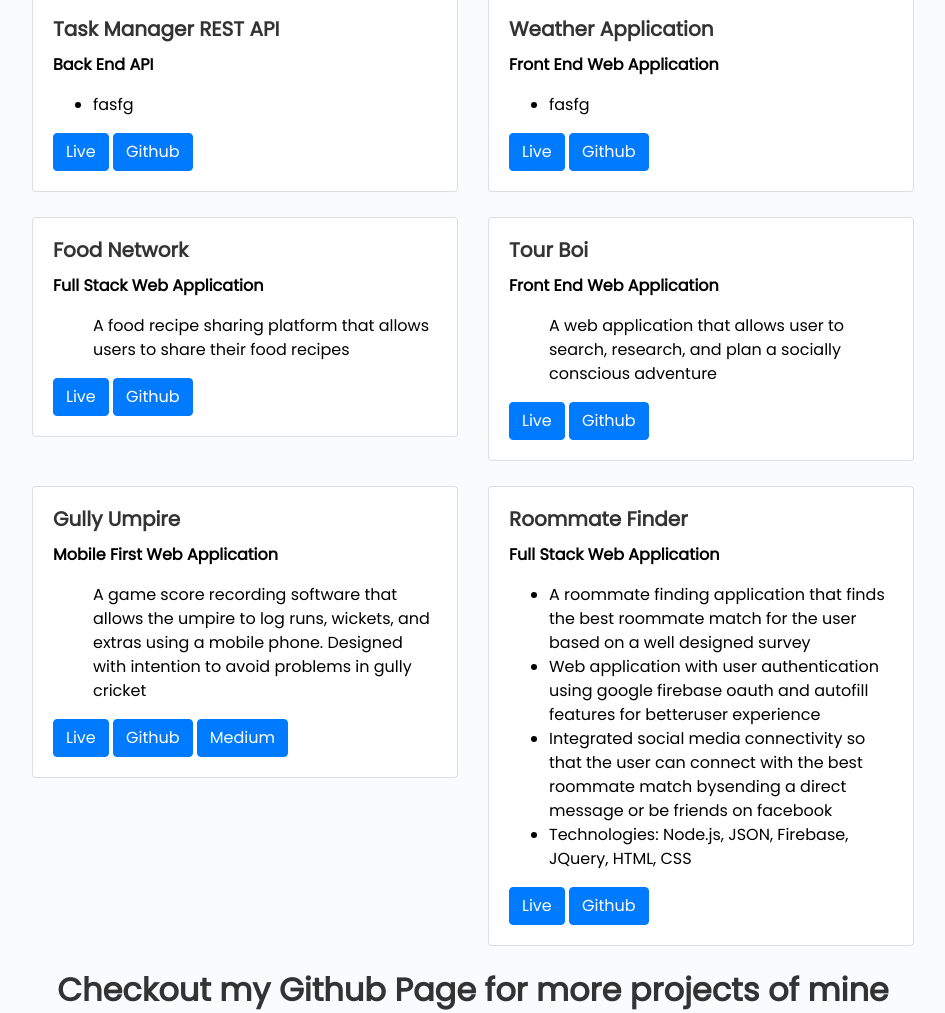
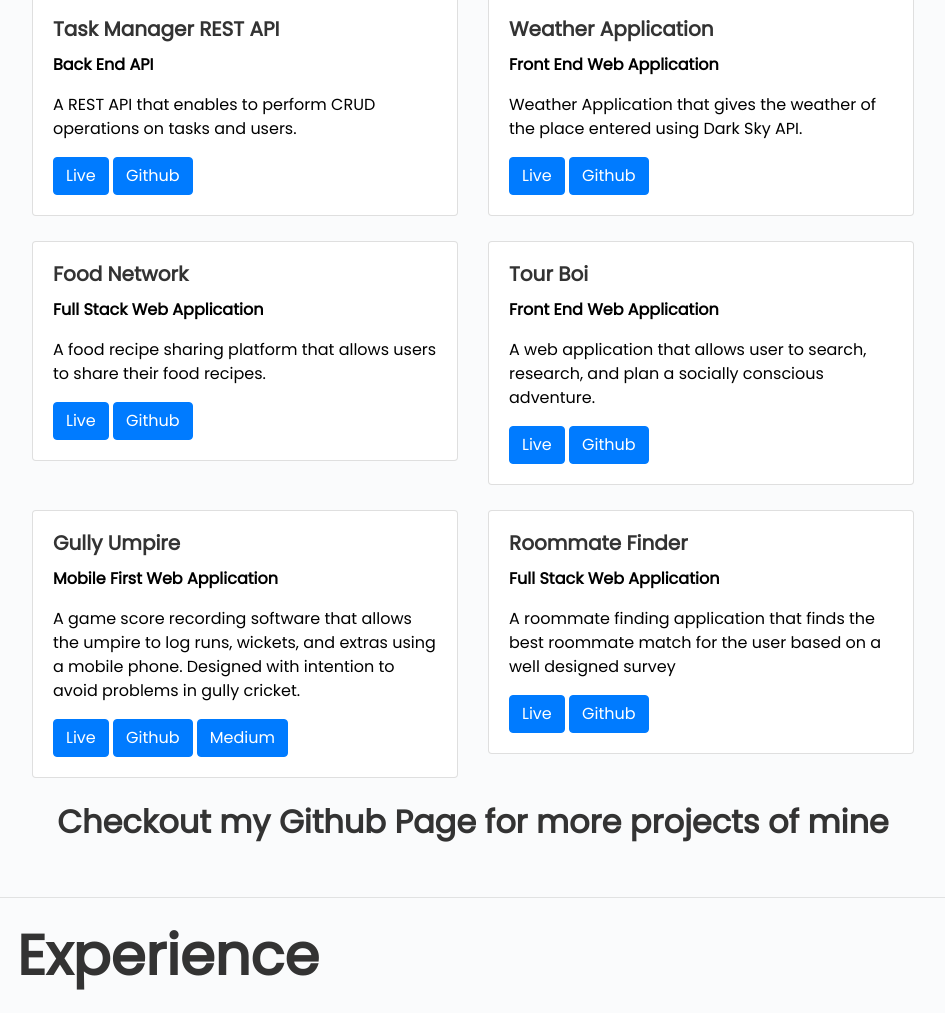
Before and after one commit to rohansamavedam/Personal-Portfolio-2019, a plain HTML site: page index.html in a window 1280 px wide. Shown: the part 968-1981 px from the top of the page, without its empty margins (303-1248 px from the left). Drawn offline with Linux system fonts and the light colour scheme; a web font is replaced by a local one.

Commit message:
Update index.html

```diff
--- a/index.html
+++ b/index.html
@@ -104,9 +104,7 @@
                  <h5 class="card-title">Task Manager REST API</h5>
                  <p><strong>Back End API</strong><p>
                    <p class="card-text">
-                    <ul>
-                      <li>fasfg</li>
-                    </ul>
+                    <p>A REST API that enables to perform CRUD operations on tasks and users.</p>
                    </p>
                  <a href="#" class="btn btn-primary">Live</a>
                  <a href="#" class="btn btn-primary">Github</a>
@@ -120,9 +118,7 @@
                    <h5 class="card-title">Weather Application</h5>
                    <p><strong>Front End Web Application</strong><p>
                      <p class="card-text">
-                      <ul>
-                        <li>fasfg</li>
-                      </ul>
+                      <p>Weather Application that gives the weather of the place entered using Dark Sky API.</p>
                      </p>
                    <a href="#" class="btn btn-primary">Live</a>
                    <a href="#" class="btn btn-primary">Github</a>
@@ -141,9 +137,7 @@
                  <h5 class="card-title">Food Network</h5>
                  <p><strong>Full Stack Web Application</strong><p>
                  <p class="card-text">
-                  <ul>
-                    <p>A food recipe sharing platform that allows users to share their food recipes</p>
-                  </ul>
+                    <p>A food recipe sharing platform that allows users to share their food recipes.</p>
                  </p>
                  <a href="https://recipe-network.herokuapp.com" class="btn btn-primary" target="_blank">Live</a>
                  <a href="https://github.com/rohansamavedam/Food-Network-API" class="btn btn-primary" target="_blank">Github</a>
@@ -157,9 +151,7 @@
                    <h5 class="card-title">Tour Boi</h5>
                     <p><strong>Front End Web Application</strong><p>
                      <p class="card-text">
-                      <ul>
-                        <p>A web application that allows user to search, research, and plan a socially conscious adventure</p>
-                      </ul>
+                        <p>A web application that allows user to search, research, and plan a socially conscious adventure.</p>
                      </p>
                    <a href="https://tourboi.herokuapp.com" class="btn btn-primary" target="_blank">Live</a>
                    <a href="https://github.com/rohansamavedam/Tour-Boi" class="btn btn-primary" target="_blank">Github</a>
@@ -178,9 +170,7 @@
                  <h5 class="card-title">Gully Umpire</h5>
                   <p><strong>Mobile First Web Application</strong><p>
                    <p class="card-text">
-                    <ul>
-                      <p> A game score recording software that allows the umpire to log runs, wickets, and extras using a mobile phone. Designed with intention to avoid problems in gully cricket</p>
-                    </ul>
+                      <p> A game score recording software that allows the umpire to log runs, wickets, and extras using a mobile phone. Designed with intention to avoid problems in gully cricket.</p>
                    </p>
                  <a href="https://gullyumpire.herokuapp.com/" class="btn btn-primary" target="_blank">Live</a>
                  <a href="https://github.com/rohansamavedam/Gully-Umpire" class="btn btn-primary" target="_blank">Github</a>
@@ -195,12 +185,7 @@
                    <h5 class="card-title">Roommate Finder</h5>
                     <p><strong>Full Stack Web Application</strong><p>
                      <p class="card-text">
-                      <ul>
-                        <li>A roommate finding application that finds the best roommate match for the user based on a well designed survey </li>
-                        <li>Web application with user authentication using google firebase oauth and autofill features for betteruser experience</li>
-                        <li>Integrated social media connectivity so that the user can connect with the best roommate match bysending a direct message or be friends on facebook</li>
-                        <li>Technologies: Node.js, JSON, Firebase, JQuery, HTML, CSS</li>
-                      </ul>
+                        <p>A roommate finding application that finds the best roommate match for the user based on a well designed survey </p>
                      </p>
                    <a href="https://myroommatefinder.herokuapp.com/" class="btn btn-primary" target="_blank">Live</a>
                    <a href="https://github.com/rohansamavedam/Roommate-Finder" class="btn btn-primary" target="_blank">Github</a>
```
